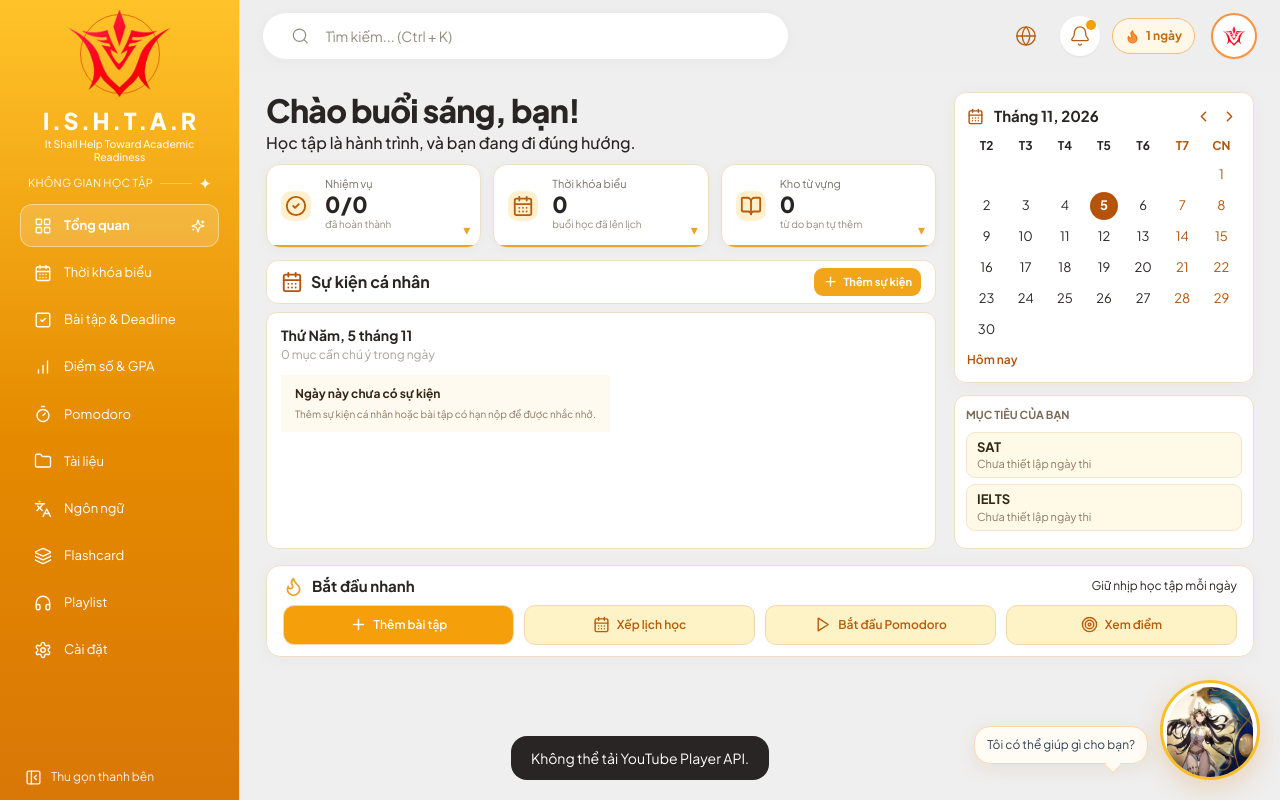
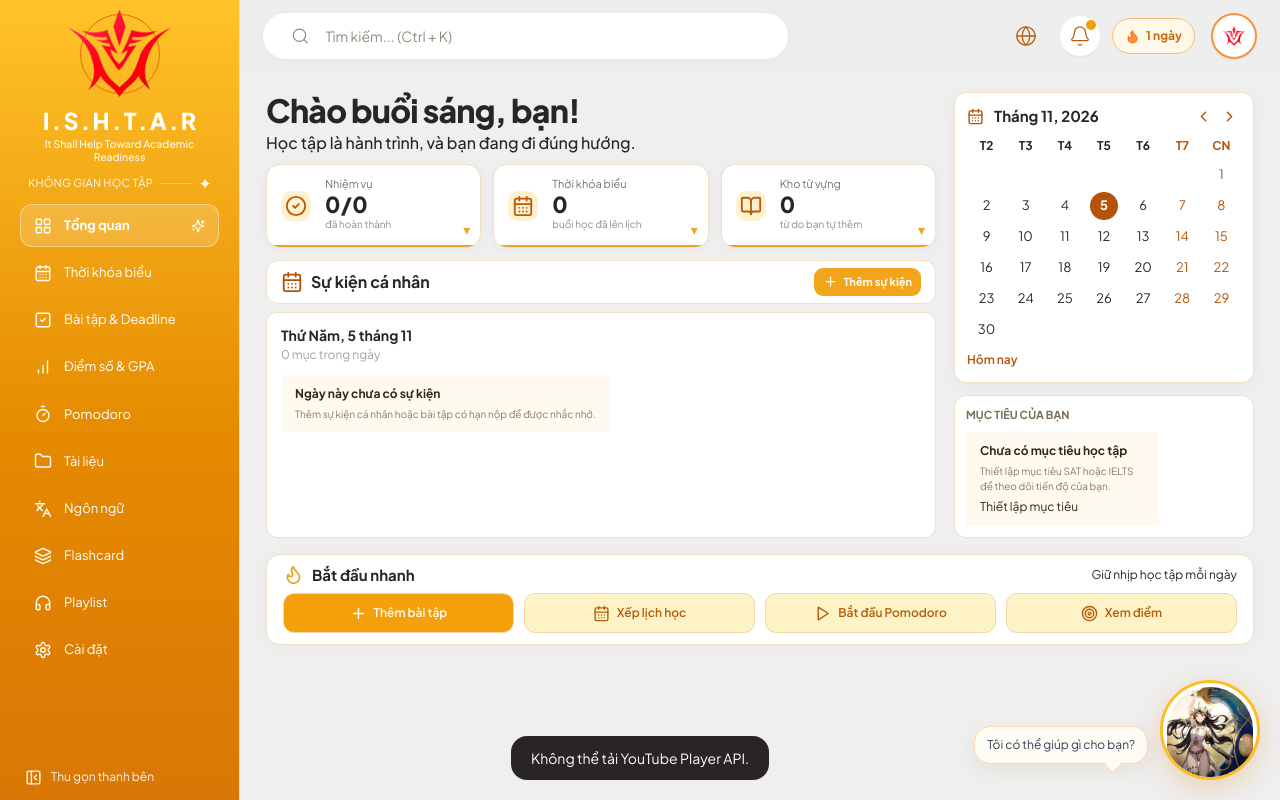
Before and after one commit to nhanttk1710-sketch/I.S.H.T.A.R-STUDY-APP, a Next.js app in the folder ISHTAR/ishtar-study-app/: page / in a window 1280 px wide. Built offline with nearby package versions, Linux system fonts and the light colour scheme.

Commit message:
Fix dashboard deadline and empty goals logic

```diff
--- a/ISHTAR/ishtar-study-app/components/ImportantEventsCalendar.tsx
+++ b/ISHTAR/ishtar-study-app/components/ImportantEventsCalendar.tsx
@@ -14,21 +14,22 @@ export default function ImportantEventsCalendar({goals=[],events,tasks,onEventsC
  const cells=useMemo(()=>Array.from({length:offset+daysInMonth},(_,i)=>i<offset?null:i-offset+1),[offset,daysInMonth]);
  const selectedEvents=events.filter(e=>e.date===selected).sort((a,b)=>(a.time||"").localeCompare(b.time||""));;
  const selectedTasks=tasks.filter(t=>t.due===selected);
- const taskUrgent=(t:Task)=>!t.done&&Boolean(t.due)&&new Date(t.due+"T23:59:59").getTime()-Date.now()<=48*60*60*1000;
+ const taskTimeLeft=(t:Task)=>t.due?new Date(t.due+"T23:59:59").getTime()-Date.now():Number.POSITIVE_INFINITY;
+ const taskOverdue=(t:Task)=>!t.done&&Boolean(t.due)&&taskTimeLeft(t)<0;
+ const taskUrgent=(t:Task)=>!t.done&&Boolean(t.due)&&taskTimeLeft(t)>=0&&taskTimeLeft(t)<=48*60*60*1000;
  const dayCount=selectedEvents.length+selectedTasks.length;
  const add=(e:React.FormEvent)=>{e.preventDefault();if(!title.trim()||!date)return;onEventsChange([...events,{id:uid(),title:title.trim(),date,time:time||undefined,allDay:!time,repeat:"none"}]);setSelected(date);const d=new Date(date+"T12:00:00");setMonth(new Date(d.getFullYear(),d.getMonth(),1));setTitle("");setTime("");setFormOpen(false)};
  const move=(delta:number)=>setMonth(new Date(year,monthIndex+delta,1));
- const goalItems=goals.length?goals:[{id:"sat-template",exam:"SAT",target:"",examDate:"",createdAt:"",scoreMin:400,scoreMax:1600,scores:[]},{id:"ielts-template",exam:"IELTS",target:"",examDate:"",createdAt:"",scoreMin:1,scoreMax:9,scores:[]}];
  return <div className="ishtar-dashboard-panels">
   <section className="ishtar-events-heading"><div><CalendarDays size={22}/><h2>Sự kiện cá nhân</h2></div><button type="button" onClick={()=>{setDate(selected);setFormOpen(v=>!v)}}><Plus size={15}/>Thêm sự kiện</button></section>
   <section className="ishtar-events-list">
-   <div className="mb-3"><b className="text-sm">{new Date(selected+"T12:00:00").toLocaleDateString("vi-VN",{weekday:"long",day:"numeric",month:"long"})}</b><p className="text-xs text-stone-400">{dayCount} mục cần chú ý trong ngày</p></div>
+   <div className="mb-3"><b className="text-sm">{new Date(selected+"T12:00:00").toLocaleDateString("vi-VN",{weekday:"long",day:"numeric",month:"long"})}</b><p className="text-xs text-stone-400">{dayCount} mục trong ngày</p></div>
    {formOpen&&<form onSubmit={add} className="ishtar-event-form"><input value={title} onChange={e=>setTitle(e.target.value)} placeholder="Tên sự kiện (sinh nhật, cuộc hẹn...)" required/><input type="date" value={date} onChange={e=>setDate(e.target.value)} required/><input aria-label="Giờ diễn ra" type="time" value={time} onChange={e=>setTime(e.target.value)}/><button type="submit">Lưu</button></form>}
-   {selectedTasks.map(task=><button key={task.id} type="button" onClick={()=>onNavigate?.("tasks")} className="ishtar-event-row w-full text-left"><span className={"h-2.5 w-2.5 shrink-0 rounded-full "+(task.done?"bg-emerald-500":taskUrgent(task)?"bg-red-500":"bg-emerald-500")}/><div className="min-w-0 flex-1"><b className={task.done?"line-through opacity-60":""}>{task.title}</b><small>{task.subject} · Hạn nộp</small></div><span className={"ishtar-event-type "+(task.done?"ishtar-event-type--event":taskUrgent(task)?"bg-red-50 text-red-600":"bg-emerald-50 text-emerald-700")}>{task.done?"Đã xong":taskUrgent(task)?"Sắp đến hạn":"Bài tập"}</span></button>)}{selectedEvents.map(item=><div key={item.id} className="ishtar-event-row"><span className="h-2.5 w-2.5 shrink-0 rounded-full bg-emerald-500"/><div className="min-w-0 flex-1"><b>{item.title}</b><small>{item.allDay||!item.time?"Cả ngày":item.time}</small></div><span className="ishtar-event-type ishtar-event-type--event">Cá nhân</span><button type="button" aria-label={"Xóa "+item.title} onClick={()=>onEventsChange(events.filter(e=>e.id!==item.id))}><Trash2 size={15}/></button></div>)}{!dayCount&&<div className="ishtar-event-empty"><b>Ngày này chưa có sự kiện</b><span>Thêm sự kiện cá nhân hoặc bài tập có hạn nộp để được nhắc nhở.</span></div>}
+   {selectedTasks.map(task=><button key={task.id} type="button" onClick={()=>onNavigate?.("tasks")} className="ishtar-event-row w-full text-left"><span className={"h-2.5 w-2.5 shrink-0 rounded-full "+(task.done?"bg-emerald-500":taskOverdue(task)||taskUrgent(task)?"bg-red-500":"bg-emerald-500")}/><div className="min-w-0 flex-1"><b className={task.done?"line-through opacity-60":""}>{task.title}</b><small>{task.subject} · Hạn nộp</small></div><span className={"ishtar-event-type "+(task.done?"ishtar-event-type--event":taskOverdue(task)?"bg-red-50 text-red-700":taskUrgent(task)?"bg-red-50 text-red-600":"bg-emerald-50 text-emerald-700")}>{task.done?"Đã xong":taskOverdue(task)?"Quá hạn":taskUrgent(task)?"Sắp đến hạn":"Bài tập"}</span></button>)}{selectedEvents.map(item=><div key={item.id} className="ishtar-event-row"><span className="h-2.5 w-2.5 shrink-0 rounded-full bg-emerald-500"/><div className="min-w-0 flex-1"><b>{item.title}</b><small>{item.allDay||!item.time?"Cả ngày":item.time}</small></div><span className="ishtar-event-type ishtar-event-type--event">Cá nhân</span><button type="button" aria-label={"Xóa "+item.title} onClick={()=>onEventsChange(events.filter(e=>e.id!==item.id))}><Trash2 size={15}/></button></div>)}{!dayCount&&<div className="ishtar-event-empty"><b>Ngày này chưa có sự kiện</b><span>Thêm sự kiện cá nhân hoặc bài tập có hạn nộp để được nhắc nhở.</span></div>}
   </section>
   <div className="ishtar-side-col">
-   <section className="ishtar-month-panel"><div className="ishtar-month-heading"><div><CalendarDays size={22}/><h2>{monthNames[monthIndex]}, {year}</h2></div><div><button type="button" aria-label="Tháng trước" onClick={()=>move(-1)}><ChevronLeft size={17}/></button><button type="button" aria-label="Tháng sau" onClick={()=>move(1)}><ChevronRight size={17}/></button></div></div><div className="ishtar-calendar-grid">{["T2","T3","T4","T5","T6","T7","CN"].map((d,i)=><b key={d} className={i>4?"weekend":""}>{d}</b>)}{cells.map((day,i)=>{if(!day)return <span key={"blank-"+i}/>;const value=dateKey(new Date(year,monthIndex,day));const hasEvent=events.some(x=>x.date===value)||tasks.some(x=>x.due===value);const hasUrgentTask=tasks.some(x=>x.due===value&&!x.done&&taskUrgent(x));const weekend=new Date(year,monthIndex,day).getDay()===0||new Date(year,monthIndex,day).getDay()===6;return <button key={value} type="button" onClick={()=>setSelected(value)} className={(selected===value?"selected ":"")+(value===dateKey(now)?"today ":"")+(weekend?"weekend":"")}>{day}{hasEvent&&<i style={{backgroundColor:hasUrgentTask?"#DC2626":"#16A34A"}}/>}</button>})}</div><button type="button" onClick={()=>{setSelected(dateKey(now));setMonth(new Date(now.getFullYear(),now.getMonth(),1))}} className="mt-2 text-xs font-semibold text-amber-700">Hôm nay</button></section>
-   <section className="ishtar-goals-panel"><h3>MỤC TIÊU CỦA BẠN</h3>{goalItems.map(goal=><button key={goal.id} type="button" onClick={()=>onNavigate?.("grades")} className="ishtar-goal-card"><b>{goal.exam}</b><span>{goal.examDate?"Ngày thi: "+goal.examDate:"Chưa thiết lập ngày thi"}</span></button>)}</section>
+   <section className="ishtar-month-panel"><div className="ishtar-month-heading"><div><CalendarDays size={22}/><h2>{monthNames[monthIndex]}, {year}</h2></div><div><button type="button" aria-label="Tháng trước" onClick={()=>move(-1)}><ChevronLeft size={17}/></button><button type="button" aria-label="Tháng sau" onClick={()=>move(1)}><ChevronRight size={17}/></button></div></div><div className="ishtar-calendar-grid">{["T2","T3","T4","T5","T6","T7","CN"].map((d,i)=><b key={d} className={i>4?"weekend":""}>{d}</b>)}{cells.map((day,i)=>{if(!day)return <span key={"blank-"+i}/>;const value=dateKey(new Date(year,monthIndex,day));const hasEvent=events.some(x=>x.date===value)||tasks.some(x=>x.due===value);const hasUrgentTask=tasks.some(x=>x.due===value&&!x.done&&(taskOverdue(x)||taskUrgent(x)));const weekend=new Date(year,monthIndex,day).getDay()===0||new Date(year,monthIndex,day).getDay()===6;return <button key={value} type="button" onClick={()=>setSelected(value)} className={(selected===value?"selected ":"")+(value===dateKey(now)?"today ":"")+(weekend?"weekend":"")}>{day}{hasEvent&&<i style={{backgroundColor:hasUrgentTask?"#DC2626":"#16A34A"}}/>}</button>})}</div><button type="button" onClick={()=>{setSelected(dateKey(now));setMonth(new Date(now.getFullYear(),now.getMonth(),1))}} className="mt-2 text-xs font-semibold text-amber-700">Hôm nay</button></section>
+   <section className="ishtar-goals-panel"><h3>MỤC TIÊU CỦA BẠN</h3>{goals.length?goals.map(goal=><button key={goal.id} type="button" onClick={()=>onNavigate?.("grades")} className="ishtar-goal-card"><b>{goal.exam}</b><span>{goal.examDate?"Ngày thi: "+goal.examDate:"Chưa thiết lập ngày thi"}</span></button>):<div className="ishtar-event-empty"><b>Chưa có mục tiêu học tập</b><span>Thiết lập mục tiêu SAT hoặc IELTS để theo dõi tiến độ của bạn.</span><button type="button" onClick={()=>onNavigate?.("grades")}>Thiết lập mục tiêu</button></div>}</section>
   </div>
  </div>;
 }
```
